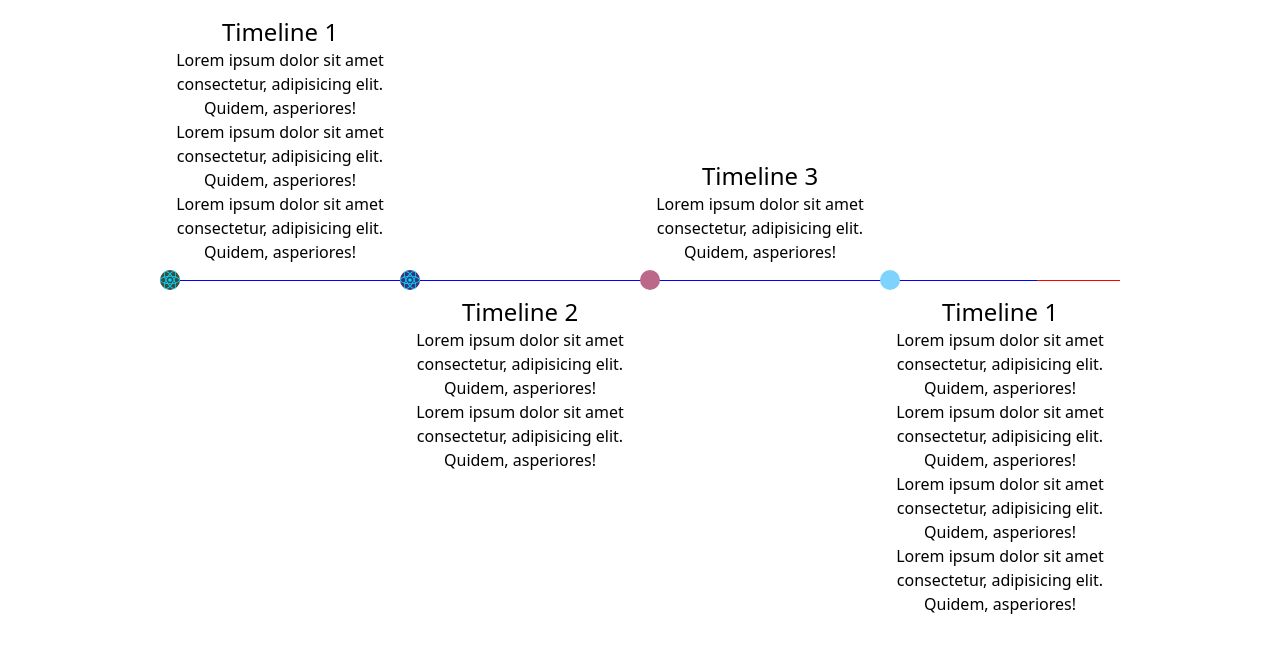
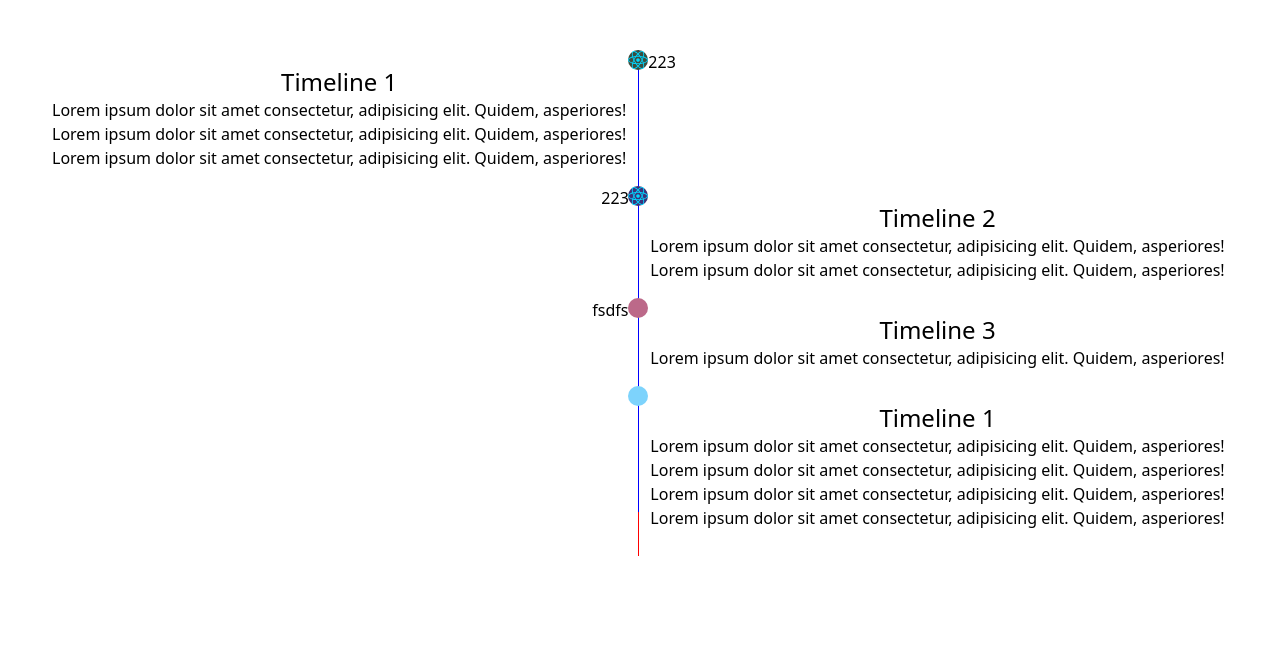
Before and after one commit to mevlutcantuna/react-beautiful-timeline, a React (Vite) app: page / in a window 1280 px wide. Shown: the top 652 px of the page. Built offline with nearby package versions, Linux system fonts and the light colour scheme.

Commit message:
vertical feature and dotText feature is completed

```diff
--- a/package.json
+++ b/package.json
@@ -1,7 +1,7 @@
 {
   "name": "react-beautiful-timeline",
   "private": false,
-  "version": "1.2.3",
+  "version": "2.0.0",
   "author": "Mevlüt Can Tuna",
   "license": "MIT",
   "type": "module",
--- a/src/App.tsx
+++ b/src/App.tsx
@@ -4,18 +4,19 @@ import reactSvg from "./assets/react.svg";
 
 function App() {
   return (
-    <div className="mx-40">
+    <div className="mx-10 my-10">
       <Timeline
-        type="horizontal"
+        type="vertical"
         animation={true}
         activeLineStyle={{ backgroundColor: "blue" }}
         passiveLineStyle={{ backgroundColor: "red" }}
       >
         <TimelineItem
           dotIcon={<img src={reactSvg} alt="reactSvg" />}
-          place="opposite"
           dotColor="#3b4d3f"
           dotStyle={{ width: "20px", height: "20px", top: "-10px" }}
+          dotText={<h1>223</h1>}
+          place="opposite"
         >
           <div className="flex flex-col items-center justify-center px-3 py-4">
             <h3 className="text-2xl">Timeline 1</h3>
@@ -39,6 +40,7 @@ function App() {
           dotStyle={{ width: "20px", height: "20px", top: "-10px" }}
           dotIcon={<img src={reactSvg} alt="reactSvg" />}
           dotColor="#3b327a"
+          dotText={<h1>223</h1>}
         >
           <div className="flex flex-col items-center justify-center px-3 py-4">
             <h3 className="text-2xl">Timeline 2</h3>
@@ -54,8 +56,8 @@ function App() {
           </div>
         </TimelineItem>
         <TimelineItem
+          dotText={<h1>fsdfs</h1>}
           dotStyle={{ width: "20px", height: "20px", top: "-10px" }}
-          place="opposite"
           dotColor="#bc6989"
         >
           <div className="flex flex-col items-center justify-center px-3 py-4">
--- a/src/components/Timeline.tsx
+++ b/src/components/Timeline.tsx
@@ -67,13 +67,16 @@ const Timeline = ({
         oppositeHeights,
         setOppositeHeights,
         type,
+        lengthOfChildren: countOfTimelineEl,
       }}
     >
       <div
-        className="relative min-w-fit	w-fit ease-linear duration-[50ms]"
+        className="relative min-w-fit	w-fit flex"
         style={
           type === "horizontal"
-            ? { paddingTop: `${maxHeightOfTimelineItemsContent}px` }
+            ? {
+                paddingTop: `${maxHeightOfTimelineItemsContent}px`,
+              }
             : {
                 paddingTop:
                   children &&
@@ -87,10 +90,18 @@ const Timeline = ({
                         ) / 2
                       }px`
                     : "6px",
-                paddingLeft: `${timelineRef.current?.clientWidth}px`,
               }
         }
       >
+        {maxHeightOfTimelineItemsContent > 0 && (
+          <div
+            className="h-full invisible"
+            style={type === "horizontal" ? { display: "none" } : {}}
+          >
+            {children}
+          </div>
+        )}
+        <div>
           <Line
             activeLineStyle={activeLineStyle}
             passiveLineStyle={passiveLineStyle}
@@ -109,6 +120,7 @@ const Timeline = ({
             <>{children}</>
           </div>
         </div>
+      </div>
     </TimelineContext.Provider>
   );
 };
--- a/src/components/TimelineDot.tsx
+++ b/src/components/TimelineDot.tsx
@@ -1,4 +1,4 @@
-import { CSSProperties, useContext, useEffect, useRef } from "react";
+import { CSSProperties, useContext, useEffect, useMemo, useRef } from "react";
 import { TimelineContext, TimelineContextType } from "../store/TimelineContext";
 import { divedeHalfNumberValueInString } from "../utils";
 
@@ -10,6 +10,8 @@ interface TimelineDotProps {
     width: string | number | undefined;
     height: string | number | undefined;
   };
+  dotText?: any;
+  place?: "opposite" | "normal";
 }
 
 const TimelineDot = ({
@@ -17,29 +19,36 @@ const TimelineDot = ({
   dotIcon,
   dotStyle,
   dotSize,
+  dotText,
+  place,
 }: TimelineDotProps) => {
   const timelineCtx = useContext<TimelineContextType | null>(TimelineContext);
   const countOfTimelineEl = timelineCtx?.countOfTimelineEl;
   const animationDuration = timelineCtx?.animationDuration;
   const animation = timelineCtx?.animation;
   const type = timelineCtx?.type;
-
+  const lengthOfChildren = timelineCtx?.lengthOfChildren;
   const timelineDot = document.getElementsByClassName("timeline-dot");
   const ref = useRef<HTMLDivElement>(null);
+  const dotTextRef = useRef<HTMLDivElement>(null);
+  const activeTimelineDot =
+    timelineDot.length === lengthOfChildren
+      ? timelineDot
+      : [...timelineDot].slice(timelineDot.length / 2, timelineDot.length);
+
   useEffect(() => {
     if (animation) {
-      for (let i = 0; i < timelineDot.length; i++) {
-        (timelineDot[i] as HTMLElement).style.transitionDelay =
+      for (let i = 0; i < activeTimelineDot.length; i++) {
+        (activeTimelineDot[i] as HTMLElement).style.transitionDelay =
           String(
             ((animationDuration as number) / (countOfTimelineEl as number)) * i,
           ) + "ms";
-
         setTimeout(() => {
-          (timelineDot[i] as HTMLElement).style.opacity = "1";
+          (activeTimelineDot[i] as HTMLElement).style.opacity = "1";
         }, 50);
       }
     }
-  }, [timelineDot, animationDuration, countOfTimelineEl, animation]);
+  }, [activeTimelineDot, animationDuration, countOfTimelineEl, animation]);
 
   return (
     <div
@@ -62,10 +71,32 @@ const TimelineDot = ({
             : 0,
       }}
       className={
-        "timeline-dot w-3 h-3 rounded-full absolute left-0 top-[-6px] z-20 flex items-center justify-center transition-opacity ease-in duration-500"
+        "timeline-dot w-3 h-3 rounded-full absolute left-0 top-[-6px] z-20 flex items-center justify-center transition-opacity ease-in duration-500 "
       }
     >
       {dotIcon ? dotIcon : ""}
+      {dotText && (
+        <div
+          ref={dotTextRef}
+          className="absolute w-fit"
+          style={{
+            top:
+              type === "horizontal"
+                ? place === "opposite"
+                  ? `${dotTextRef.current?.clientHeight}px`
+                  : `-${dotTextRef.current?.clientHeight}px`
+                : 0,
+            left:
+              type === "vertical"
+                ? place === "opposite"
+                  ? `${ref.current?.clientWidth}px`
+                  : `-${dotTextRef.current?.clientWidth}px`
+                : 0,
+          }}
+        >
+          {dotText}
+        </div>
+      )}
     </div>
   );
 };
--- a/src/components/TimelineItem.tsx
+++ b/src/components/TimelineItem.tsx
@@ -17,6 +17,7 @@ export interface TimelineItemProps {
   dotIcon?: any;
   dotStyle?: CSSProperties;
   children?: string | JSX.Element | JSX.Element[];
+  dotText?: any;
 }
 
 const TimelineItem = ({
@@ -25,6 +26,7 @@ const TimelineItem = ({
   dotIcon,
   dotStyle,
   children,
+  dotText,
 }: TimelineItemProps) => {
   const timelineCtx = useContext(TimelineContext);
   const oppositeHeights = timelineCtx?.oppositeHeights;
@@ -85,7 +87,7 @@ const TimelineItem = ({
 
   return (
     <div
-      className={`flex-1 relative ${
+      className={`flex-1 relative beautiful-timeline-item ${
         place === "opposite"
           ? "beautiful-timeline-opposite-wrapper"
           : "beautiful-timeline-wrapper"
@@ -99,6 +101,8 @@ const TimelineItem = ({
         dotStyle={dotStyle}
         dotIcon={dotIcon}
         dotColor={dotColor}
+        dotText={dotText}
+        place={place}
       />
       <div
         ref={contentRef}
--- a/src/store/TimelineContext.ts
+++ b/src/store/TimelineContext.ts
@@ -8,6 +8,7 @@ export interface TimelineContextType {
   oppositeHeights: OppositeHeights[];
   setOppositeHeights: React.Dispatch<React.SetStateAction<OppositeHeights[]>>;
   type: "vertical" | "horizontal";
+  lengthOfChildren: number;
 }
 
 export const TimelineContext = createContext<TimelineContextType | null>(null);
```
Lines whose indentation alone changed are shown as unchanged.
